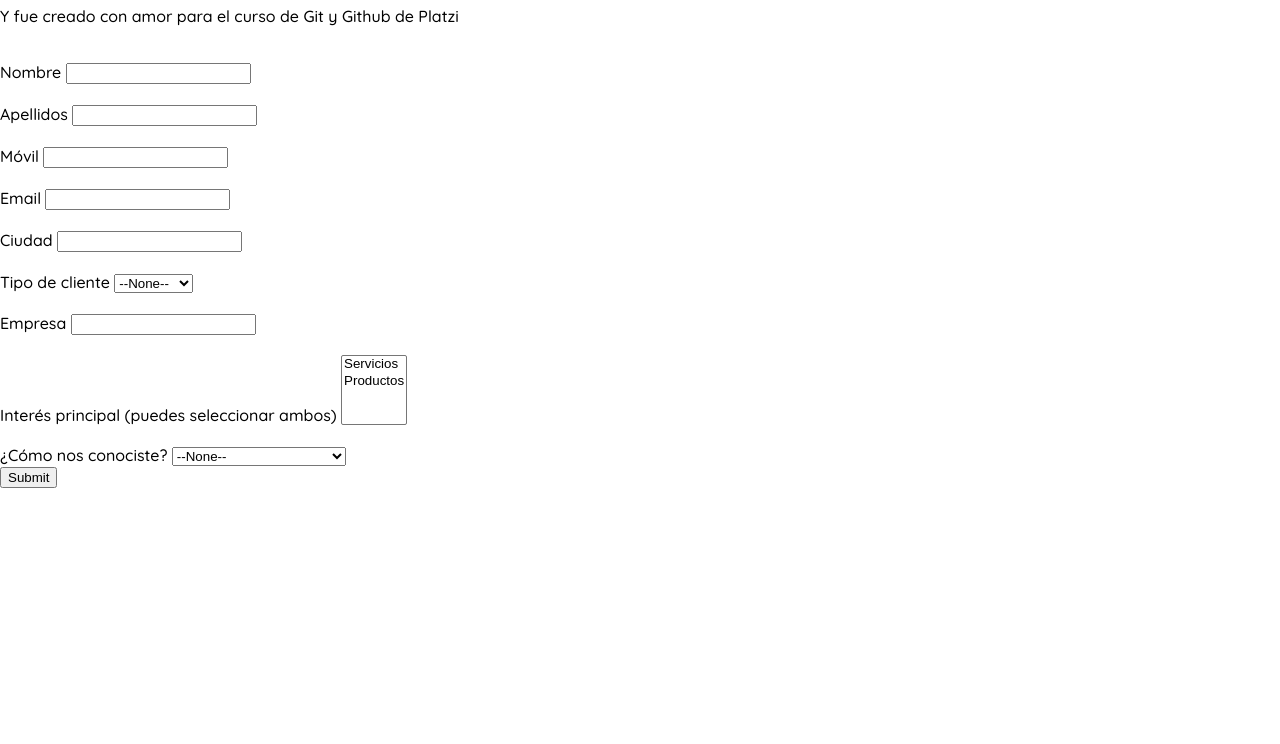
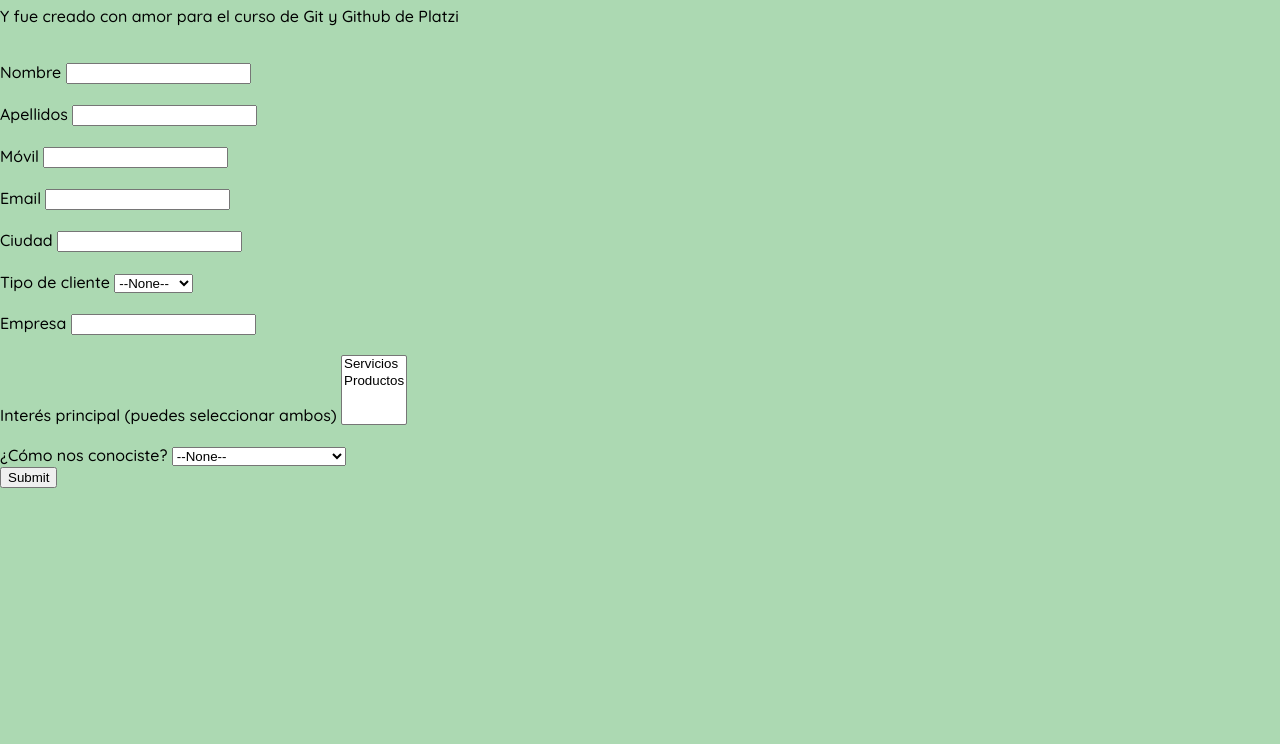
Before and after one commit to mguillendev/mguillendev, a plain HTML site: page index.html in a window 1280 px wide. Shown: the part 77-821 px from the top of the page. Before the commit the page ends 800 px from the top, so only its background shows below. Drawn offline with Linux system fonts and the light colour scheme.

Commit message:
lead-page

```diff
--- a/index.html
+++ b/index.html
@@ -24,10 +24,16 @@
             margin: 0;
             font-family: 'Quicksand', sans-serif;
         }
+        .lead-page {
+            width: 100%;
+            height: 100vh;
+            background: #acd9b2;
+        }
       </style>
 </head>
 
 <body>
+  <div class="lead-page">
       <h1>Este es un sitio web con Github pages</h1>
       <p>Y fue creado con amor para el curso de Git y Github de Platzi</p>
       <form action="https://webto.salesforce.com/servlet/servlet.WebToLead?encoding=UTF-8" method="POST">
@@ -75,5 +81,6 @@
       <input type="submit" name="submit"></input>
 
       </form>
+    </div>
 </body>
 </html>
```
Lines whose indentation alone changed are shown as unchanged.
